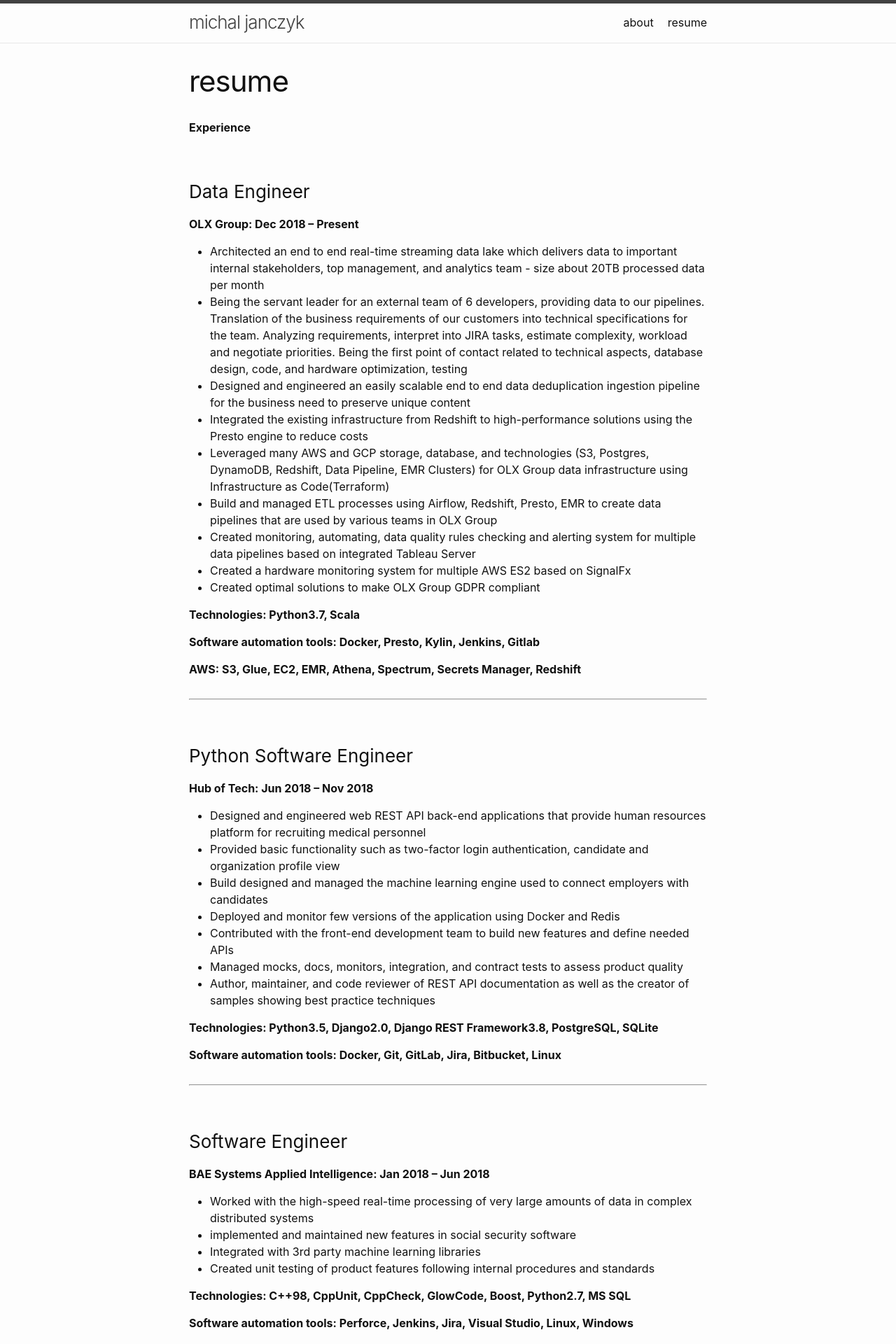
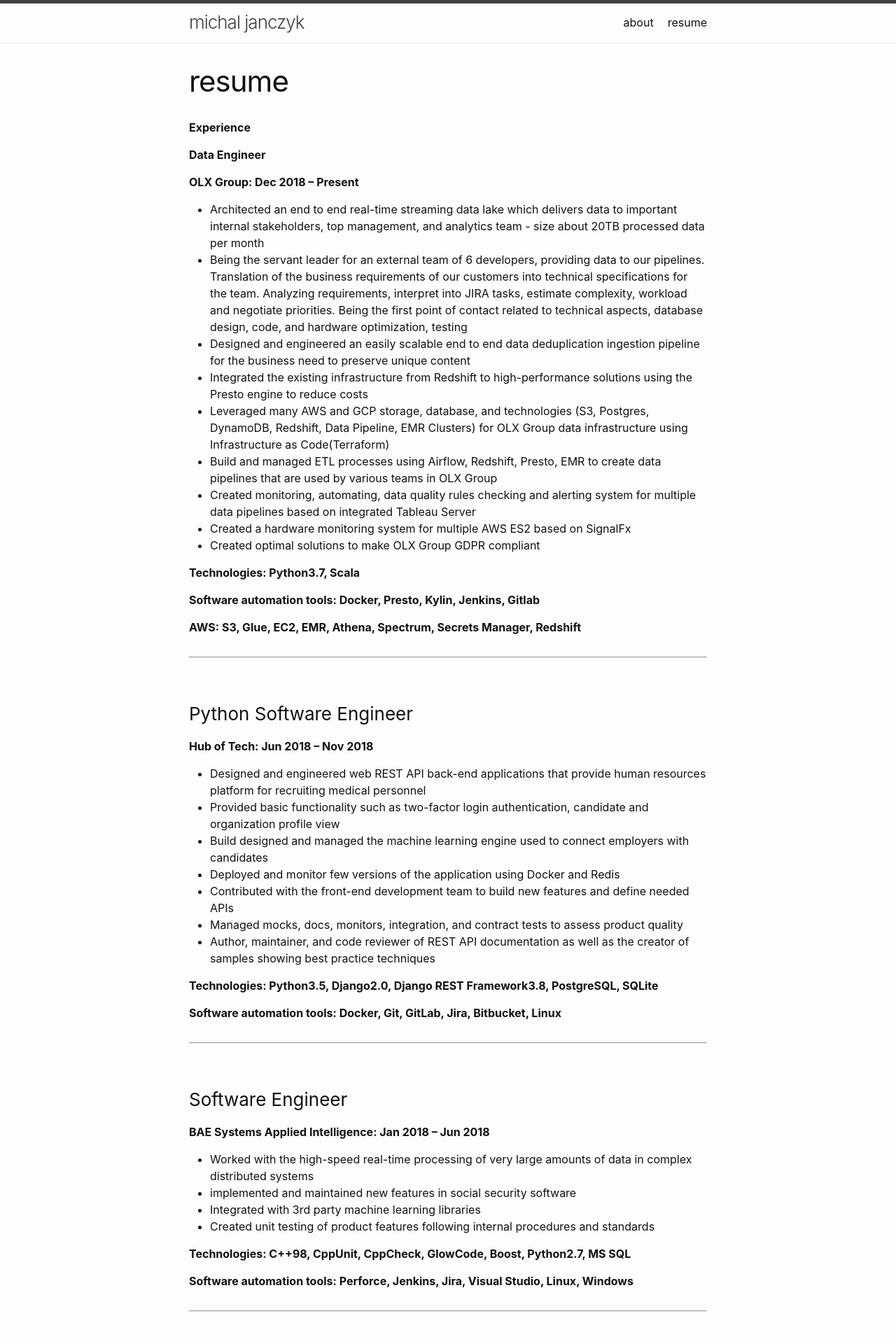
Before and after one commit to michal0janczyk/michaljanczyk.github.io, a Jekyll site: the page built from _pages/resume.markdown, in a window 1280 px wide. Shown: the top 1920 px of the page at 70% size. Built offline with Jekyll 4.4.1, drawn with Linux system fonts in a browser that asks for light colours.

```diff
--- a/_pages/resume.markdown
+++ b/_pages/resume.markdown
@@ -5,7 +5,7 @@ permalink: /resume/
 ---
 **Experience**
 
-### Data Engineer
+**Data Engineer**
 
 **OLX Group: Dec 2018 – Present**
 * Architected an end to end real-time streaming data lake which delivers data to important internal stakeholders, top management, and analytics team - size about 20TB processed data per month
```
